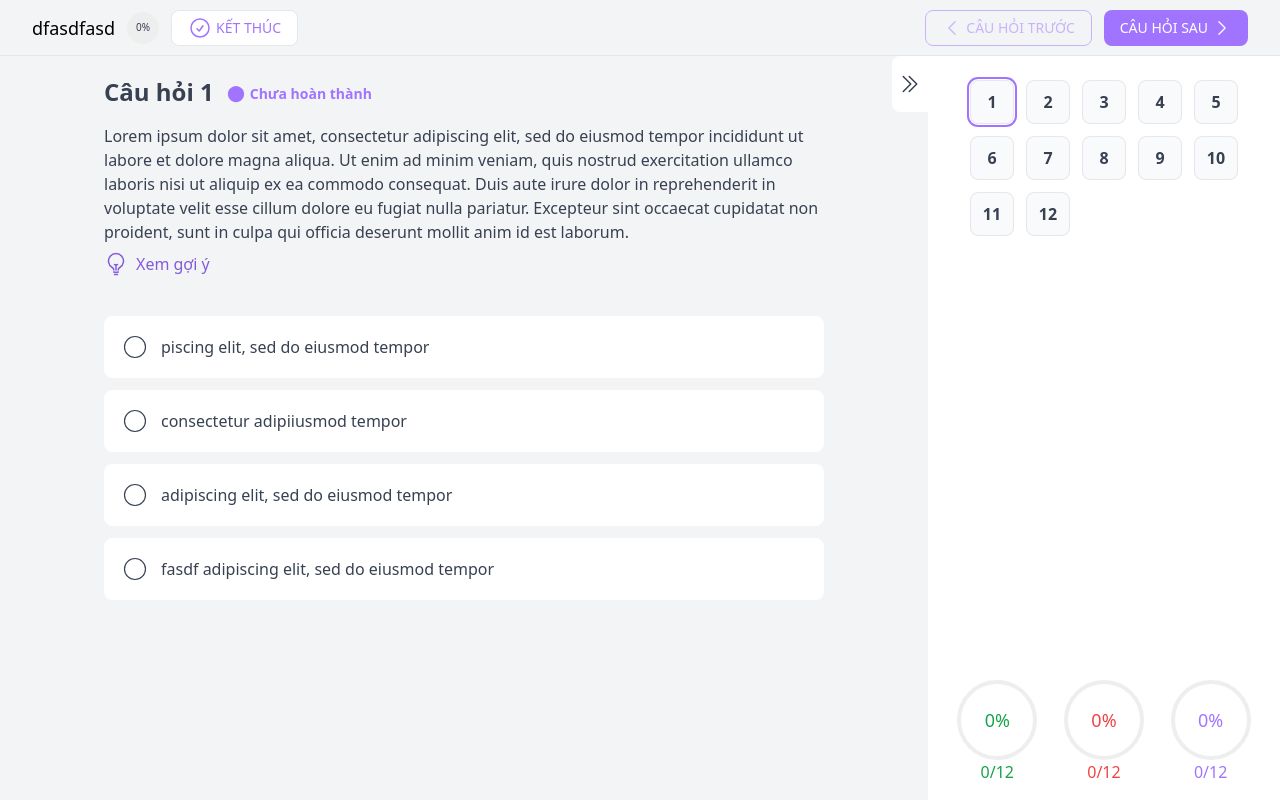
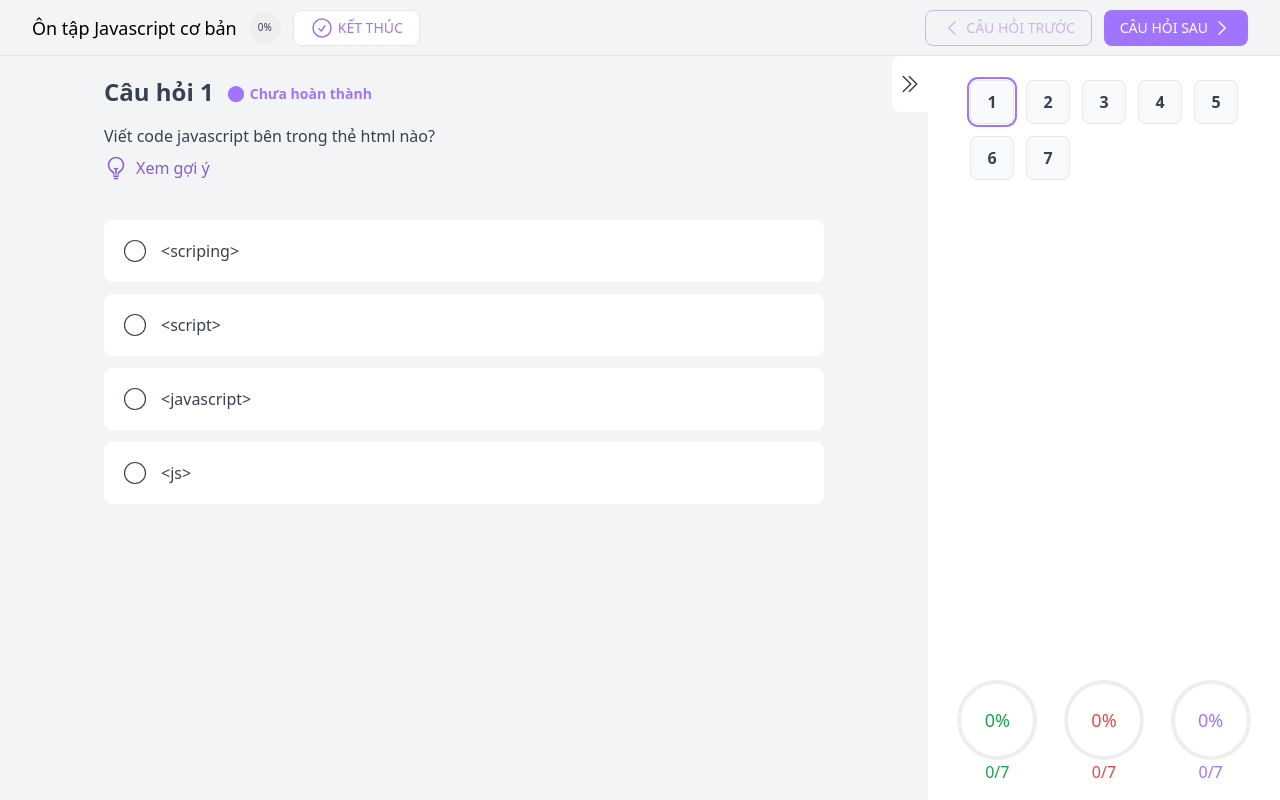
Before and after one commit to buitongminhchau01032002/quiz-platform, a React (Vite) app: page /live in a window 1280 px wide. Built offline with nearby package versions, Linux system fonts and the light colour scheme.

Commit message:
add data

```diff
--- a/index.html
+++ b/index.html
@@ -4,7 +4,7 @@
         <meta charset="UTF-8" />
         <link rel="icon" type="image/svg+xml" href="/vite.svg" />
         <meta name="viewport" content="width=device-width, initial-scale=1.0" />
-    <title>Vite + React</title>
+        <title>QUIZZZ</title>
     </head>
     <body>
         <div id="root"></div>
--- a/src/data/quiz.js
+++ b/src/data/quiz.js
@@ -1,181 +1,68 @@
 const QUIZ = {
-    name: 'dfasdfasd',
+    name: 'Ôn tập Javascript cơ bản',
     questions: [
         {
             type: 'single-choose',
-            content:
-                'Lorem ipsum dolor sit amet, consectetur adipiscing elit, sed do eiusmod tempor incididunt ut labore et dolore magna aliqua. Ut enim ad minim veniam, quis nostrud exercitation ullamco laboris nisi ut aliquip ex ea commodo consequat. Duis aute irure dolor in reprehenderit in voluptate velit esse cillum dolore eu fugiat nulla pariatur. Excepteur sint occaecat cupidatat non proident, sunt in culpa qui officia deserunt mollit anim id est laborum.',
-            answers: [
-                'piscing elit, sed do eiusmod tempor',
-                'consectetur adipiiusmod tempor',
-                'adipiscing elit, sed do eiusmod tempor',
-                'fasdf adipiscing elit, sed do eiusmod tempor',
-            ],
-            correctAnswer: 0,
-            hint: 'em ipsum dolor sit amet, consectetur adipiscing elit, sed do eiusmod tempor incididun',
-            explanation:
-                'm dolor sit amet, consectetur adipiscing elit, sed do eiusmod tempor incididunt ut labore et do',
+            content: 'Viết code javascript bên trong thẻ html nào?',
+            answers: ['<scriping>', '<script>', '<javascript>', '<js>'],
+            correctAnswer: 1,
+            hint: 'Có thể viết javascript ngay trong html bằng 1 thẻ nào đó',
+            explanation: 'Thẻ <script> dùng để viết code Javascript',
         },
         {
             type: 'single-choose',
-            content:
-                'Lorem ipsum dolor sit amet, consectetur adipiscing elit, sed do eiusmod tempor incididunt ut labore et dolore magna aliqua. Ut enim ad minim veniam, quis nostrud exercitation ullamco laboris nisi ut aliquip ex ea commodo consequat. Duis aute irure dolor in reprehenderit in voluptate velit esse cillum dolore eu fugiat nulla pariatur. Excepteur sint occaecat cupidatat non proident, sunt in culpa qui officia deserunt mollit anim id est laborum.',
-            answers: [
-                'consectetur adipiiusmod tempor',
-                'adipiscing elit, sed do eiusmod tempor',
-                'fasdf adipiscing elit, sed do eiusmod tempor',
-            ],
-            correctAnswer: 1,
-            hint: '',
-            explanation:
-                'm dolor sit amet, consectetur adipiscing elit, sed do eiusmod tempor incididunt ut labore et do',
+            content: 'Một hàm được truyền vào một hàm khác dưới dạng tham số được gọi là gì?',
+            answers: ['Callback', 'Expression function', 'Arrow function', 'Closure'],
+            correctAnswer: 0,
+            hint: null,
+            explanation: 'Nó là callback',
         },
         {
             type: 'single-choose',
-            content:
-                'Lorem ipsum dolor sore magna aliqua. Ut enim ad minim veniam, quis nostrud exercitation ullamco laboris nisi ut aliquip ex ea commodo consequat. Duis aute irure dolor in reprehenderit in voluptate velit esse cillum dolore eu fugiat nulla pariatur. Excepteur sint occaecat cupidatat non proident, sunt in culpa qui officia deserunt mollit anim id est laborum.',
-            answers: [
-                'consectetur adipiiusmod tempor',
-                'consectetur adipiiusmod tempor',
-                'adipiscing elit, sed do eiusmod tempor',
-                'fasdf adipiscing elit, sed do eiusmod tempor',
-            ],
-            correctAnswer: 1,
-            hint: 'Hahhaha ahha a ahhdfa sdf hasdf as dfasd fasdfhahs fasd',
+            content: 'Đâu là một trong các kiểu dữ liệu Reference',
+            answers: ['String', 'Null', 'Object', 'Number'],
+            correctAnswer: 2,
+            hint: 'Có 2 loại kiểu dữ liệu là Primtive và Reference',
             explanation:
-                'm dolor sit amet, consectetur adipiscing elit, sed do eiusmod tempor incididunt ut labore et do',
+                'Kiểu Primtive bao gồm: Number, String, Boolean, Null, Undefined, Symbols. Kiểu Reference bao gồm: Object, Function, Array, và các kiểu khác của Object...',
         },
         {
             type: 'single-choose',
-            content:
-                'Lorem ipsum dolor sit amet, consectetur adipiscing elit, sed do eiusmod tempor incididunt ut labore et dolore magna aliqua. Ut enim ad minim veniam, quis nostrud exercitation ullamco laboris nisi ut aliquip ex ea commodo consequat. Duis aute irure dolor in reprehenderit in voluptate velit esse cillum dolore eu fugiat nulla pariatur. Excepteur sint occaecat cupidatat non proident, sunt in culpa qui officia deserunt mollit anim id est laborum.',
+            content: 'IIFE trong javascript là gì',
             answers: [
-                'piscing elit, sed do eiusmod tempor',
-                'consectetur adipiiusmod tempor',
-                'adipiscing elit, sed do eiusmod tempor',
-                'fasdf adipiscing elit, sed do eiusmod tempor',
+                'Một hàm được truyền vào hàm khác dưới dạng tham số',
+                'Một hàm dùng để khởi tạo một Object',
+                'Một hàm không có giá trị trả về',
+                'Một hàm được khởi tạo và thực thi ngay lập tức',
             ],
-            correctAnswer: 0,
-            hint: 'em ipsum dolor sit amet, consectetur adipiscing elit, sed do eiusmod tempor incididun',
-            explanation:
-                'm dolor sit amet, consectetur adipiscing elit, sed do eiusmod tempor incididunt ut labore et do',
+            correctAnswer: 3,
+            hint: 'IIFE là viết tắt của Immediately Invoked Function Expression',
+            explanation: null,
         },
         {
             type: 'single-choose',
-            content:
-                'Lorem ipsum dolor sit amet, consectetur adipiscing elit, sed do eiusmod tempor incididunt ut labore et dolore magna aliqua. Ut enim ad minim veniam, quis nostrud exercitation ullamco laboris nisi ut aliquip ex ea commodo consequat. Duis aute irure dolor in reprehenderit in voluptate velit esse cillum dolore eu fugiat nulla pariatur. Excepteur sint occaecat cupidatat non proident, sunt in culpa qui officia deserunt mollit anim id est laborum.',
-            answers: [
-                'consectetur adipiiusmod tempor',
-                'adipiscing elit, sed do eiusmod tempor',
-                'fasdf adipiscing elit, sed do eiusmod tempor',
-            ],
-            correctAnswer: 1,
-            hint: '',
-            explanation:
-                'm dolor sit amet, consectetur adipiscing elit, sed do eiusmod tempor incididunt ut labore et do',
+            content: 'Điền vào chỗ trống: Global variables can be made local (private) with ______.',
+            answers: ['Closure', 'Callback', 'Promise', 'Async Function'],
+            correctAnswer: 0,
+            hint: 'Đây là một định nghĩa theo W3schools',
+            explanation: null,
         },
         {
             type: 'single-choose',
-            content:
-                'Lorem ipsum dolor sore magna aliqua. Ut enim ad minim veniam, quis nostrud exercitation ullamco laboris nisi ut aliquip ex ea commodo consequat. Duis aute irure dolor in reprehenderit in voluptate velit esse cillum dolore eu fugiat nulla pariatur. Excepteur sint occaecat cupidatat non proident, sunt in culpa qui officia deserunt mollit anim id est laborum.',
-            answers: [
-                'consectetur adipiiusmod tempor',
-                'consectetur adipiiusmod tempor',
-                'adipiscing elit, sed do eiusmod tempor',
-                'fasdf adipiscing elit, sed do eiusmod tempor',
-            ],
-            correctAnswer: 1,
-            hint: '',
-            explanation:
-                'm dolor sit amet, consectetur adipiscing elit, sed do eiusmod tempor incididunt ut labore et do',
+            content: 'Đâu không phải là trạng thái của một Promise',
+            answers: ['Pending', 'Fulfilled', 'Errored', 'Rejected'],
+            correctAnswer: 2,
+            hint: 'Một Promise có 3 trạng thái',
+            explanation: '3 trạng thái của một Promise là pending, fulfilled và rejected',
         },
         {
             type: 'single-choose',
-            content:
-                'Lorem ipsum dolor sit amet, consectetur adipiscing elit, sed do eiusmod tempor incididunt ut labore et dolore magna aliqua. Ut enim ad minim veniam, quis nostrud exercitation ullamco laboris nisi ut aliquip ex ea commodo consequat. Duis aute irure dolor in reprehenderit in voluptate velit esse cillum dolore eu fugiat nulla pariatur. Excepteur sint occaecat cupidatat non proident, sunt in culpa qui officia deserunt mollit anim id est laborum.',
-            answers: [
-                'piscing elit, sed do eiusmod tempor',
-                'consectetur adipiiusmod tempor',
-                'adipiscing elit, sed do eiusmod tempor',
-                'fasdf adipiscing elit, sed do eiusmod tempor',
-            ],
-            correctAnswer: 0,
-            hint: '',
+            content: 'Callback truyền vào hàm setTimeout sẽ được đưa vào đâu?',
+            answers: ['Call Stack', 'Queue', 'Web API'],
+            correctAnswer: 2,
+            hint: 'setTimeout được cung cấp bởi trình duyệt',
             explanation:
-                'm dolor sit amet, consectetur adipiscing elit, sed do eiusmod tempor incididunt ut labore et do',
-        },
-        {
-            type: 'single-choose',
-            content:
-                'Lorem ipsum dolor sit amet, consectetur adipiscing elit, sed do eiusmod tempor incididunt ut labore et dolore magna aliqua. Ut enim ad minim veniam, quis nostrud exercitation ullamco laboris nisi ut aliquip ex ea commodo consequat. Duis aute irure dolor in reprehenderit in voluptate velit esse cillum dolore eu fugiat nulla pariatur. Excepteur sint occaecat cupidatat non proident, sunt in culpa qui officia deserunt mollit anim id est laborum.',
-            answers: [
-                'consectetur adipiiusmod tempor',
-                'adipiscing elit, sed do eiusmod tempor',
-                'fasdf adipiscing elit, sed do eiusmod tempor',
-            ],
-            correctAnswer: 1,
-            hint: '',
-            explanation:
-                'm dolor sit amet, consectetur adipiscing elit, sed do eiusmod tempor incididunt ut labore et do',
-        },
-        {
-            type: 'single-choose',
-            content:
-                'Lorem ipsum dolor sore magna aliqua. Ut enim ad minim veniam, quis nostrud exercitation ullamco laboris nisi ut aliquip ex ea commodo consequat. Duis aute irure dolor in reprehenderit in voluptate velit esse cillum dolore eu fugiat nulla pariatur. Excepteur sint occaecat cupidatat non proident, sunt in culpa qui officia deserunt mollit anim id est laborum.',
-            answers: [
-                'consectetur adipiiusmod tempor',
-                'consectetur adipiiusmod tempor',
-                'adipiscing elit, sed do eiusmod tempor',
-                'fasdf adipiscing elit, sed do eiusmod tempor',
-            ],
-            correctAnswer: 1,
-            hint: '',
-            explanation:
-                'm dolor sit amet, consectetur adipiscing elit, sed do eiusmod tempor incididunt ut labore et do',
-        },
-        {
-            type: 'single-choose',
-            content:
-                'Lorem ipsum dolor sit amet, consectetur adipiscing elit, sed do eiusmod tempor incididunt ut labore et dolore magna aliqua. Ut enim ad minim veniam, quis nostrud exercitation ullamco laboris nisi ut aliquip ex ea commodo consequat. Duis aute irure dolor in reprehenderit in voluptate velit esse cillum dolore eu fugiat nulla pariatur. Excepteur sint occaecat cupidatat non proident, sunt in culpa qui officia deserunt mollit anim id est laborum.',
-            answers: [
-                'piscing elit, sed do eiusmod tempor',
-                'consectetur adipiiusmod tempor',
-                'adipiscing elit, sed do eiusmod tempor',
-                'fasdf adipiscing elit, sed do eiusmod tempor',
-            ],
-            correctAnswer: 0,
-            hint: '',
-            explanation:
-                'm dolor sit amet, consectetur adipiscing elit, sed do eiusmod tempor incididunt ut labore et do',
-        },
-        {
-            type: 'single-choose',
-            content:
-                'Lorem ipsum dolor sit amet, consectetur adipiscing elit, sed do eiusmod tempor incididunt ut labore et dolore magna aliqua. Ut enim ad minim veniam, quis nostrud exercitation ullamco laboris nisi ut aliquip ex ea commodo consequat. Duis aute irure dolor in reprehenderit in voluptate velit esse cillum dolore eu fugiat nulla pariatur. Excepteur sint occaecat cupidatat non proident, sunt in culpa qui officia deserunt mollit anim id est laborum.',
-            answers: [
-                'consectetur adipiiusmod tempor',
-                'adipiscing elit, sed do eiusmod tempor',
-                'fasdf adipiscing elit, sed do eiusmod tempor',
-            ],
-            correctAnswer: 1,
-            hint: '',
-            explanation:
-                'm dolor sit amet, consectetur adipiscing elit, sed do eiusmod tempor incididunt ut labore et do',
-        },
-        {
-            type: 'single-choose',
-            content:
-                'Lorem ipsum dolor sore magna aliqua. Ut enim ad minim veniam, quis nostrud exercitation ullamco laboris nisi ut aliquip ex ea commodo consequat. Duis aute irure dolor in reprehenderit in voluptate velit esse cillum dolore eu fugiat nulla pariatur. Excepteur sint occaecat cupidatat non proident, sunt in culpa qui officia deserunt mollit anim id est laborum.',
-            answers: [
-                'consectetur adipiiusmod tempor',
-                'consectetur adipiiusmod tempor',
-                'adipiscing elit, sed do eiusmod tempor',
-                'fasdf adipiscing elit, sed do eiusmod tempor',
-            ],
-            correctAnswer: 1,
-            hint: '',
-            explanation:
-                'm dolor sit amet, consectetur adipiscing elit, sed do eiusmod tempor incididunt ut labore et do',
+                'Callback được đưa vào vùng Web API, chờ một khoảng thời gian và được đưa vào Queue. Sau đó Event Loop sẽ đẩy lần lượt các hàm đang đợi trong Queue vào Call Stack nếu Stack đang trống',
         },
     ],
 };
```
Lines whose indentation alone changed are shown as unchanged.
